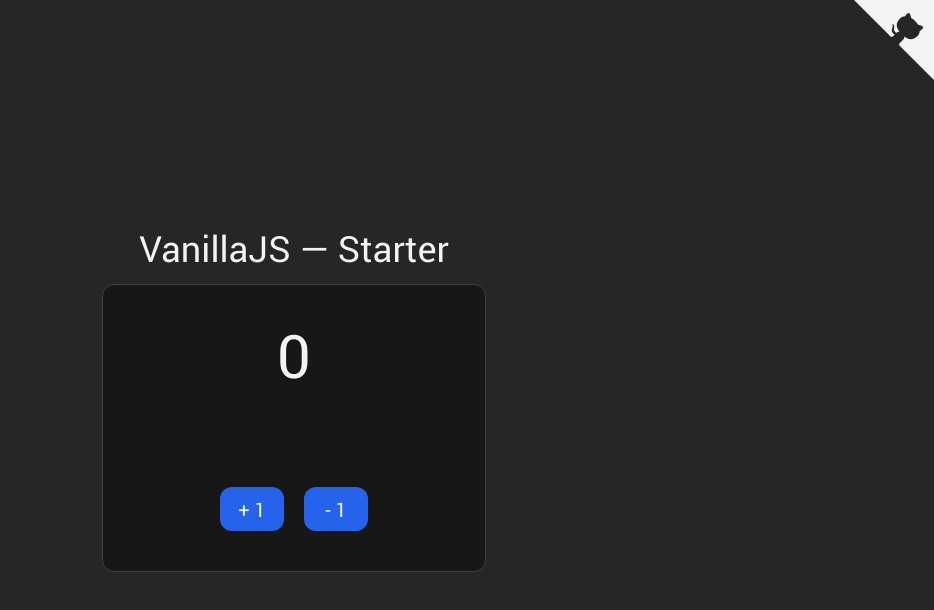
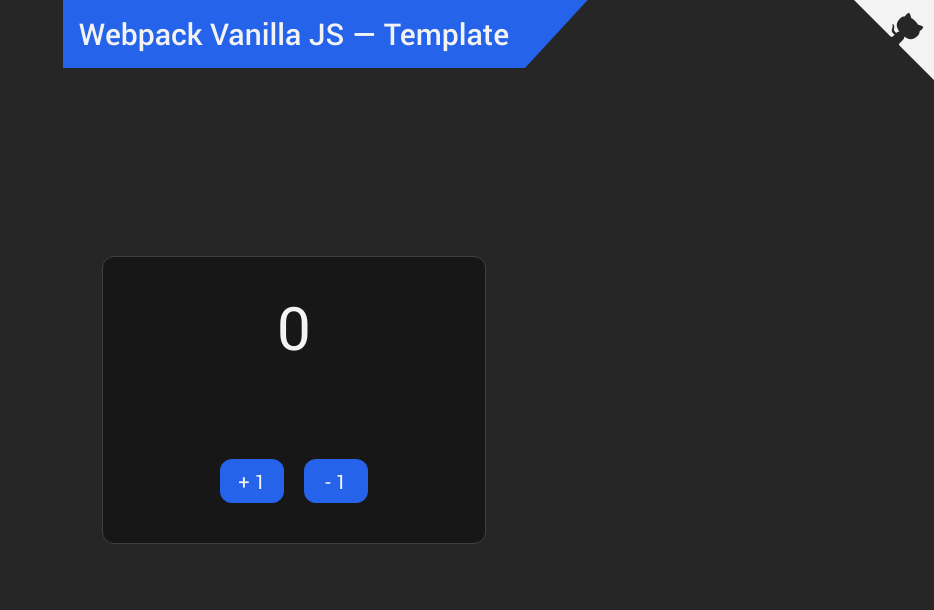
Before and after one commit to doinel1a/webpack-vanilla-js, a website built with webpack: page src/index.html in a window 1280 px wide. Shown: the whole page, without its empty margins (346-1280 px from the left). Built offline with nearby package versions, Linux system fonts and the light colour scheme.

Commit message:
refactor(url): git repository & demo

```diff
--- a/_config.cjs
+++ b/_config.cjs
@@ -1,5 +1,5 @@
 module.exports = {
-  title: 'VanillaJS — Starter',
+  title: 'Webpack Vanilla JS — Template',
   description:
     'Start a Vanilla JavaScript App, SPA, landing page or website using Webpack, Babel, Core-JS, SASS / SCSS, Tailwind CSS and much more, in just 30 seconds.',
   keywords:
--- a/package.json
+++ b/package.json
@@ -7,7 +7,7 @@
   },
   "repository": {
     "type": "git",
-    "url": "https://github.com/doinel1a/vanilla-js-starter"
+    "url": "https://github.com/doinel1a/webpack-vanilla-js"
   },
   "license": "MIT",
   "scripts": {
--- a/src/index.html
+++ b/src/index.html
@@ -45,7 +45,20 @@
       id="main"
       class="flex h-screen flex-col items-center justify-center bg-primary text-color"
     >
-      <h1 id="title" class="mb-4 text-4xl"></h1>
+      <header
+        class="absolute top-0 z-[1] w-full cursor-default bg-accent-primary sm:w-auto"
+      >
+        <div class="relative flex justify-center">
+          <h1
+            class="z-[1] select-none p-4 text-xl font-semibold text-color sm:text-2xl md:text-3xl"
+          >
+            Webpack Vanilla JS — Template
+          </h1>
+          <div
+            class="arrow-right top absolute -right-[43px] -top-[35px] hidden h-0 w-0 rotate-90 border-b-[60px] border-t-[70px] border-b-transparent border-l-accent-primary border-t-transparent sm:-right-[40px] sm:block sm:border-l-[70px] md:-right-[43px] md:border-l-[76px]"
+          ></div>
+        </div>
+      </header>
       <section
         class="container flex h-72 w-96 flex-col items-center justify-between rounded-xl border border-tertiary bg-secondary py-10"
       >
@@ -67,7 +80,13 @@
           </button>
         </div>
       </section>
-      <a id="github" title="" aria-label="" href="" class="github-corner">
+      <a
+        id="github"
+        title="Get started on GitHub"
+        aria-label="Get started on GitHub"
+        href="https://github.com/doinel1a/webpack-vanilla-js"
+        class="github-corner"
+      >
         <svg
           width="80"
           height="80"
--- a/src/js/index.js
+++ b/src/js/index.js
@@ -1,22 +1,9 @@
 import '../css/global.css';
 import '../scss/global.scss';
 
-import _config from '../../_config.cjs';
-
-const githubCornerTitle = 'Get started on GitHub';
-const githubRepoUrl = 'https://github.com/doinel1a/vanilla-js-starter';
-
 document.addEventListener('DOMContentLoaded', () => {
-  const title = document.querySelector('#title');
   const main = document.querySelector('#main');
-  const githubCorner = main.querySelector('#github');
   const counter = main.querySelector('#counter');
-
-  title.textContent = _config.title;
-
-  githubCorner.setAttribute('title', githubCornerTitle);
-  githubCorner.setAttribute('aria-label', githubCornerTitle);
-  githubCorner.setAttribute('href', githubRepoUrl);
 
   main.addEventListener('click', (event) => {
     const { id, type } = event.target;
```
Also changed, not shown: README.md.
